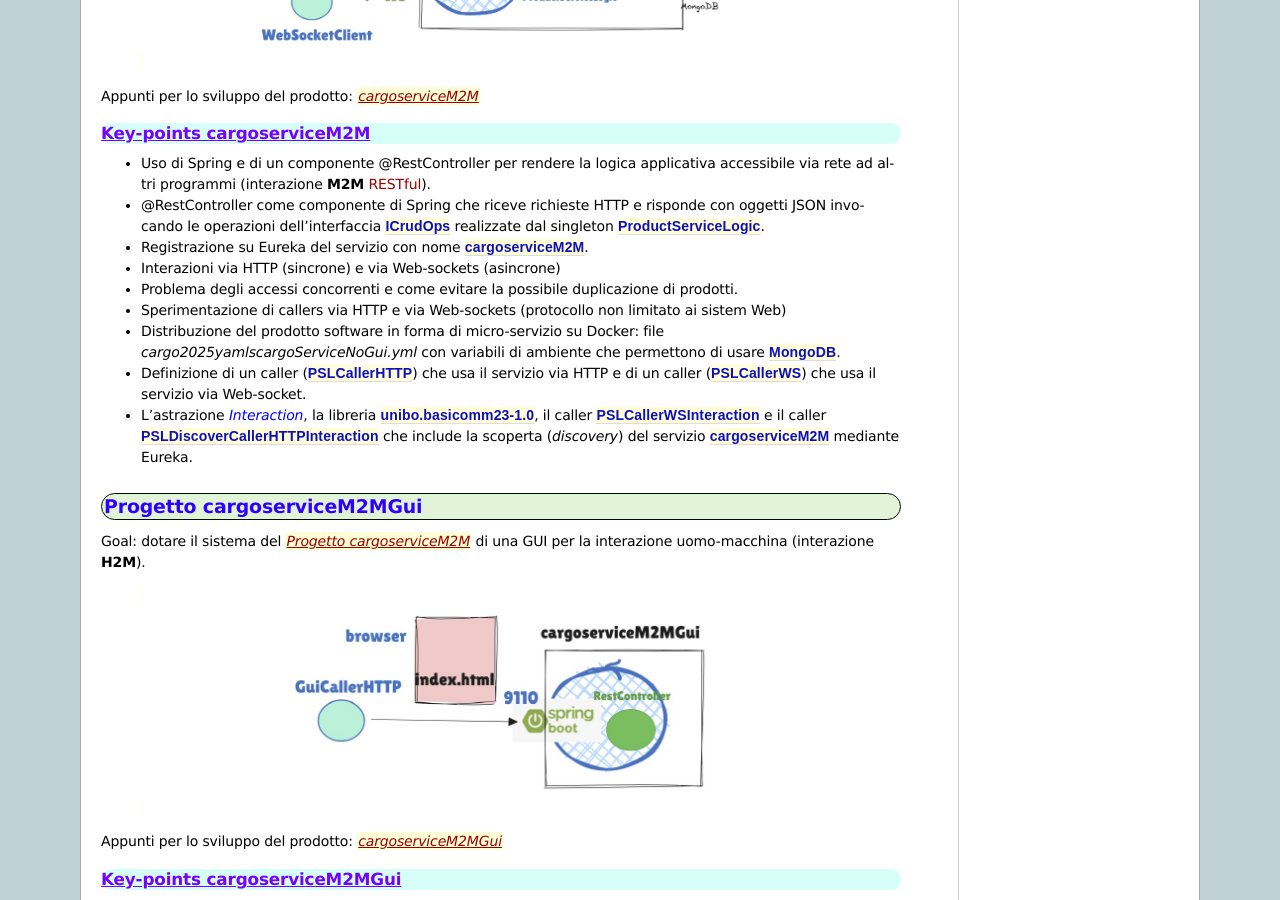
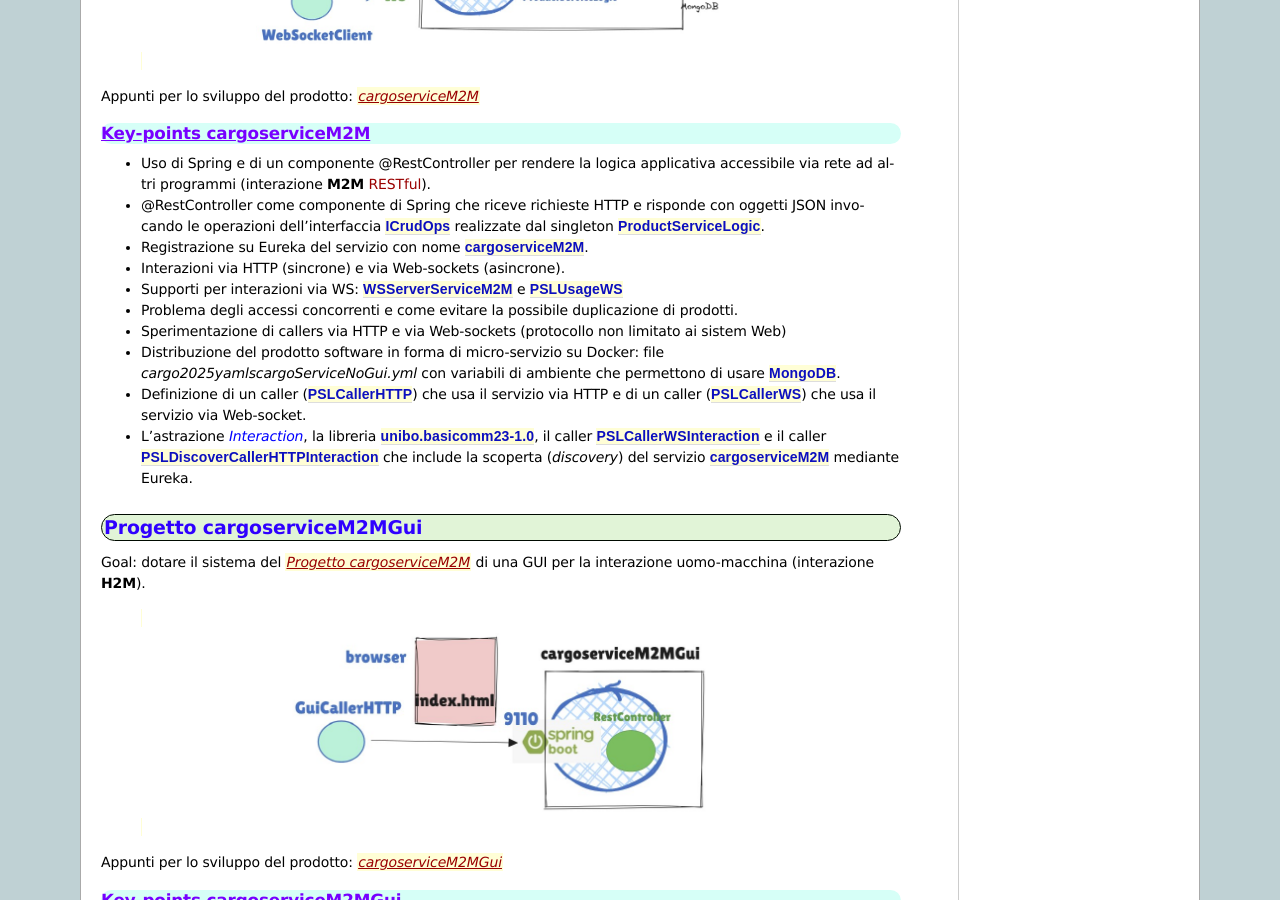
Before and after one commit to ingegneria-sistemi-software-m/ingegneria-sistemi-software-m-professore, a Sphinx documentation site: the page built from iss25Material/docs/source/cargosystem25.rst, in a window 1280 px wide and 900 px high, scrolled down 1457 px. Built offline with Sphinx 7.4.7, drawn with Linux system fonts in a browser that asks for light colours.

Commit message:
on events

```diff
--- a/iss25Material/docs/source/cargosystem25.rst
+++ b/iss25Material/docs/source/cargosystem25.rst
@@ -95,7 +95,8 @@ Key-points cargoserviceM2M
 - @RestController come componente di Spring che riceve richieste HTTP e risponde con oggetti JSON
   invocando le operazioni dell'interfaccia ``ICrudOps`` realizzate dal singleton ``ProductServiceLogic``.
 - Registrazione su Eureka del servizio con nome ``cargoserviceM2M``.
-- Interazioni via HTTP (sincrone) e via Web-sockets (asincrone)
+- Interazioni via HTTP (sincrone) e via Web-sockets (asincrone).
+- Supporti per interazioni via WS: ``WSServerServiceM2M`` e ``PSLUsageWS``
 - Problema degli accessi concorrenti e come evitare la possibile duplicazione di prodotti.
 - Sperimentazione di callers via HTTP e via Web-sockets (protocollo non limitato ai sistem Web)
 - Distribuzione del prodotto software in forma di micro-servizio su Docker:
```
